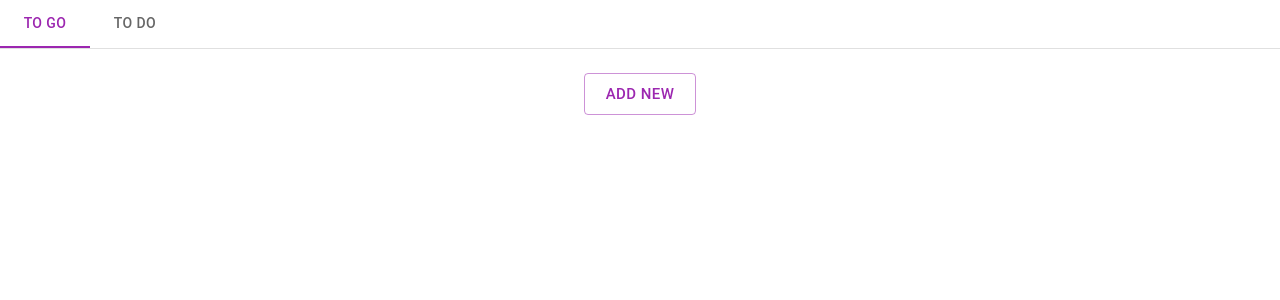
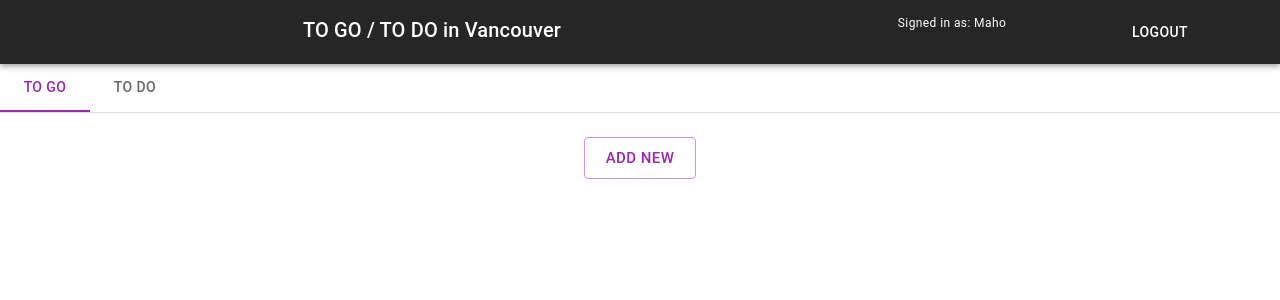
Before and after one commit to MahoMori/to-go-list, a React (Create React App) app: page / in a window 1280 px wide. Shown: the top 300 px of the page. Built offline with nearby package versions, Linux system fonts and the light colour scheme.

Commit message:
added nav bar

```diff
--- a/src/App.js
+++ b/src/App.js
@@ -1,10 +1,24 @@
 import "./App.css";
+import HeaderContainer from "./components/header/header.container";
 import ListTabPanel from "./components/list-tab/ListTabPanel";
 
+// import { createMuiTheme, ThemeProvider } from "@material-ui/core/styles";
+// import { CssBaseline } from "@material-ui/core";
+
 function App() {
+  // const darkTheme = createMuiTheme({
+  //   palette: {
+  //     type: "dark",
+  //   },
+  // });
+
   return (
     <div className="App">
+      {/* <ThemeProvider theme={darkTheme}>
+        <CssBaseline /> */}
+      <HeaderContainer />
       <ListTabPanel />
+      {/* </ThemeProvider> */}
     </div>
   );
 }
--- /dev/null
+++ b/src/components/header/header.container.jsx
@@ -0,0 +1,72 @@
+import React from "react";
+
+import AppBar from "@mui/material/AppBar";
+import Box from "@mui/material/Box";
+import Toolbar from "@mui/material/Toolbar";
+import Typography from "@mui/material/Typography";
+import Button from "@mui/material/Button";
+import IconButton from "@mui/material/IconButton";
+import MenuIcon from "@mui/icons-material/Menu";
+
+import Grid from "@mui/material/Grid";
+
+import { makeStyles } from "@material-ui/core";
+
+const useStyles = makeStyles(() => ({
+  headerLeft: {},
+  headerRight: {
+    float: "right",
+    display: "flex",
+    justifyContent: "space-around",
+  },
+}));
+
+const HeaderContainer = () => {
+  const classes = useStyles();
+
+  return (
+    <Box sx={{ flexGrow: 1 }}>
+      <AppBar position="static" sx={{ backgroundColor: "#262626" }}>
+        <Toolbar>
+          <Grid container spacing={2}>
+            <Grid item xs={8}>
+              <Typography variant="h6" component="div">
+                TO GO / TO DO in Vancouver
+              </Typography>
+            </Grid>
+            <Grid item xs={2}>
+              <Typography variant="caption" component="div">
+                Signed in as: Maho
+              </Typography>
+            </Grid>
+            <Grid item xs={2}>
+              <Button color="inherit">Logout</Button>
+            </Grid>
+          </Grid>
+          {/* <IconButton
+            size="large"
+            edge="start"
+            color="inherit"
+            aria-label="menu"
+            sx={{ mr: 2 }}
+          >
+            <MenuIcon />
+          </IconButton> */}
+          {/* <Typography variant="h6" component="div">
+            TO GO / TO DO in Vancouver
+          </Typography> */}
+          {/* <Typography
+            variant="caption"
+            component="div"
+            sx={{ flexGrow: 1}}
+          >
+            Signed in as: Maho
+          </Typography> */}
+          {/* <Button color="inherit">Logout</Button> */}
+        </Toolbar>
+      </AppBar>
+    </Box>
+  );
+};
+
+export default HeaderContainer;
```
